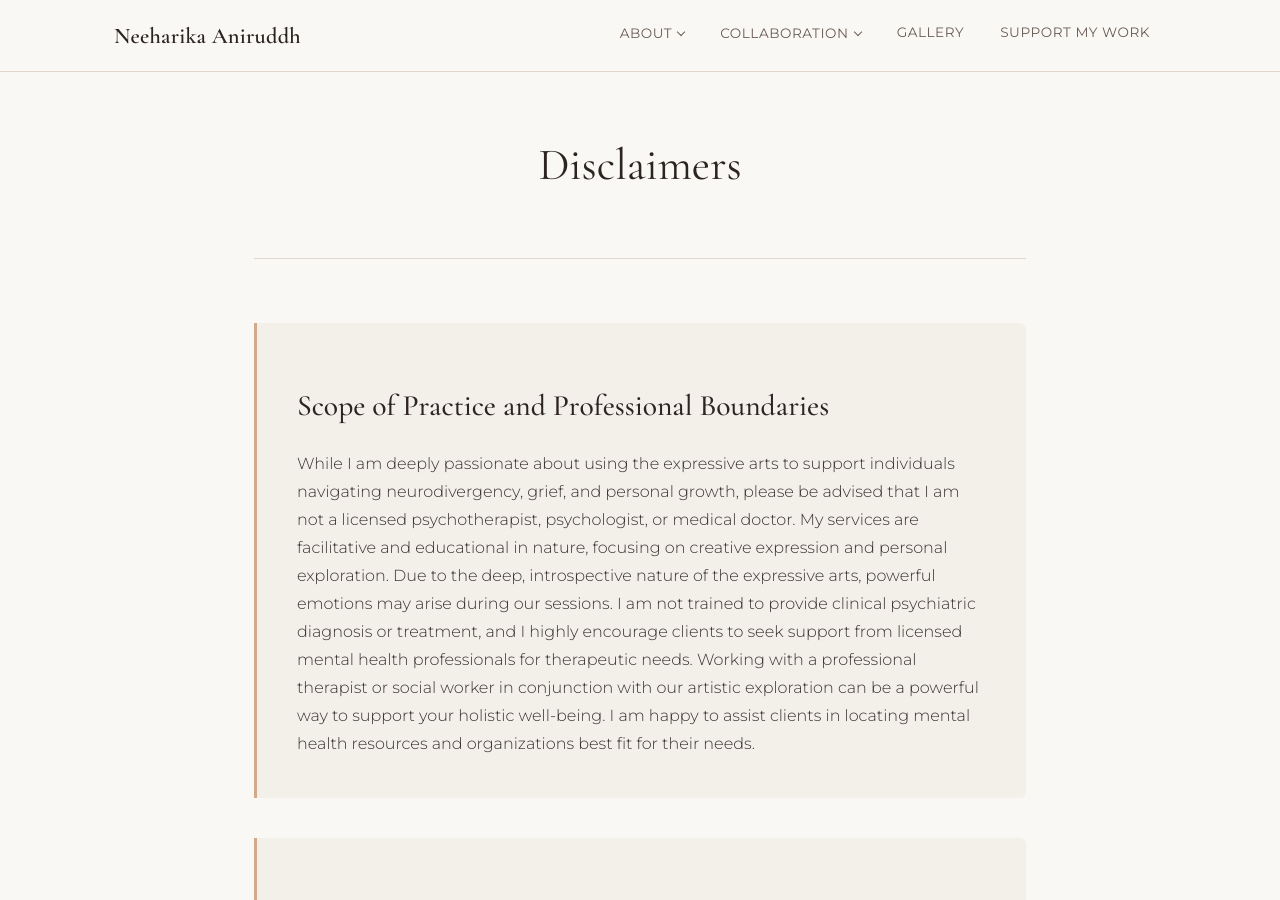
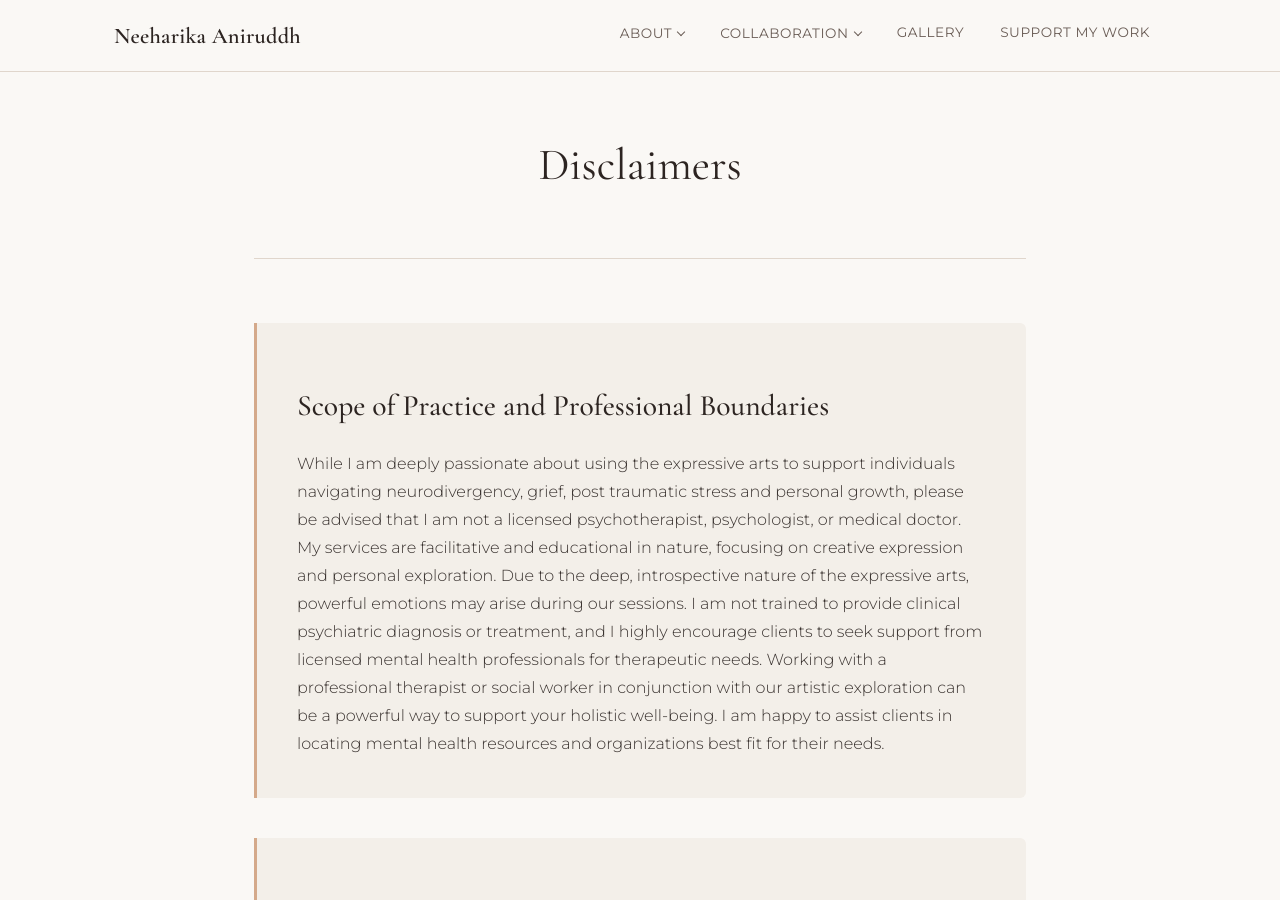
Before and after one commit to neehanir/neehanir.github.io, a Jekyll site: the page built from disclaimers.md, in a window 1280 px wide and 900 px high. Built offline with Jekyll 4.4.1, drawn with Linux system fonts in a browser that asks for light colours.

Commit message:
Update disclaimers.md

```diff
--- a/disclaimers.md
+++ b/disclaimers.md
@@ -9,7 +9,7 @@
 
 ## Scope of Practice and Professional Boundaries
 
-While I am deeply passionate about using the expressive arts to support individuals navigating neurodivergency, grief, and personal growth, please be advised that I am not a licensed psychotherapist, psychologist, or medical doctor. My services are facilitative and educational in nature, focusing on creative expression and personal exploration. Due to the deep, introspective nature of the expressive arts, powerful emotions may arise during our sessions. I am not trained to provide clinical psychiatric diagnosis or treatment, and I highly encourage clients to seek support from licensed mental health professionals for therapeutic needs. Working with a professional therapist or social worker in conjunction with our artistic exploration can be a powerful way to support your holistic well-being. I am happy to assist clients in locating mental health resources and organizations best fit for their needs.
+While I am deeply passionate about using the expressive arts to support individuals navigating neurodivergency, grief, post traumatic stress and personal growth, please be advised that I am not a licensed psychotherapist, psychologist, or medical doctor. My services are facilitative and educational in nature, focusing on creative expression and personal exploration. Due to the deep, introspective nature of the expressive arts, powerful emotions may arise during our sessions. I am not trained to provide clinical psychiatric diagnosis or treatment, and I highly encourage clients to seek support from licensed mental health professionals for therapeutic needs. Working with a professional therapist or social worker in conjunction with our artistic exploration can be a powerful way to support your holistic well-being. I am happy to assist clients in locating mental health resources and organizations best fit for their needs.
 
 </div>
 
```
